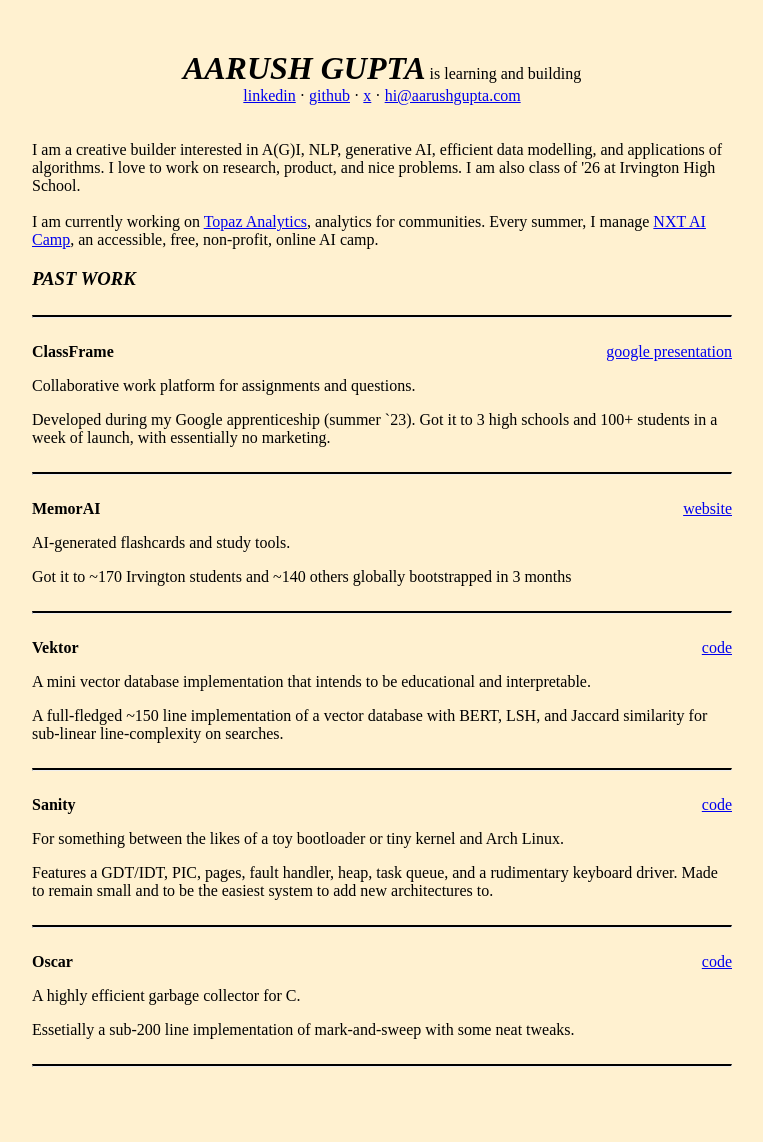
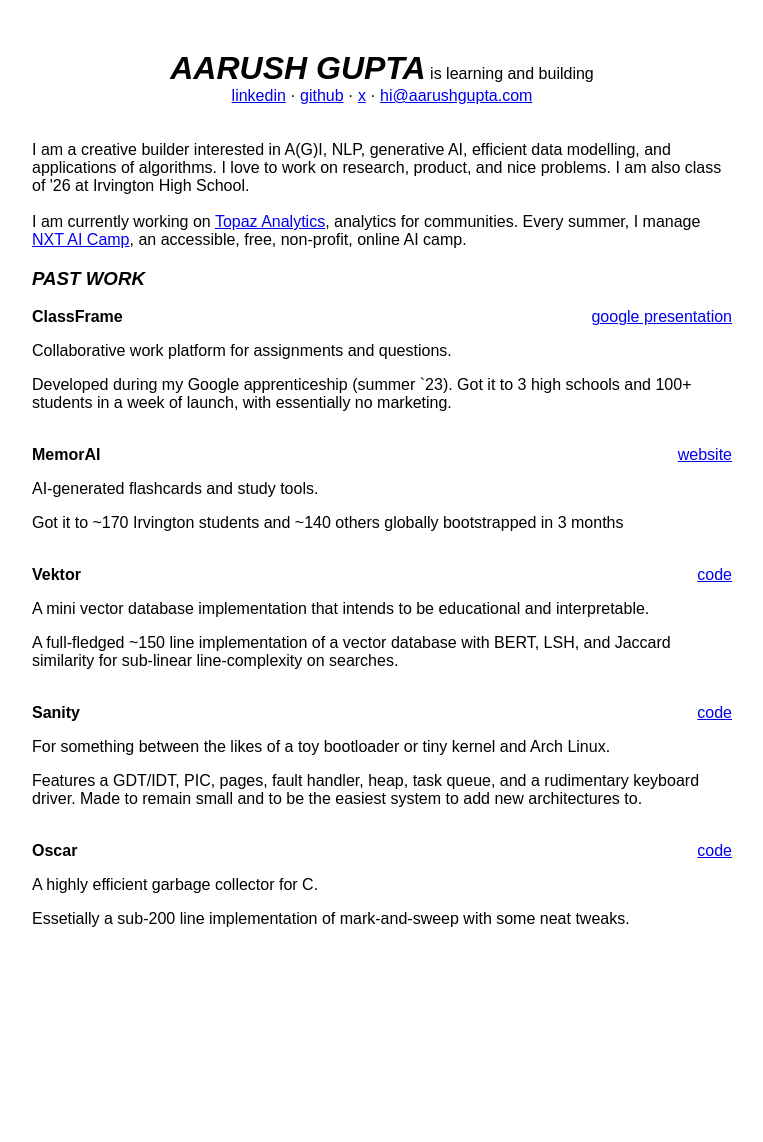
Before and after one commit to notallm/notallm.github.io, a Jekyll site: the page built from index.html, in a window 1280 px wide. Shown: the whole page, without its empty margins (258-1021 px from the left). Built offline with Jekyll 4.4.1, drawn with Linux system fonts in a browser that asks for light colours; after the commit the page ends 1012 px from its top, so only the background shows below that.

Commit message:
clean up

```diff
--- a/assets/main.css
+++ b/assets/main.css
@@ -2,7 +2,7 @@
     max-width: 800px;
     margin: auto;
     padding: 50px;
-    background: #fff1d0;
+    font-family: sans-serif;
 }
 
 header {
--- a/index.html
+++ b/index.html
@@ -24,7 +24,6 @@
 
 
     <h3><i>PAST WORK</i></h3>
-    <hr>
     {% for work in site.data.work %}
         <div style = "float: right">
             {% for link in work.links %}
@@ -34,6 +33,6 @@
         <b>{{ work.title }}</b>
         <p>{{ work.bio }}</p>
         <p>{{ work.stats }}</p>
-        <hr>
+        <br>
     {% endfor %}
 </div>
```
